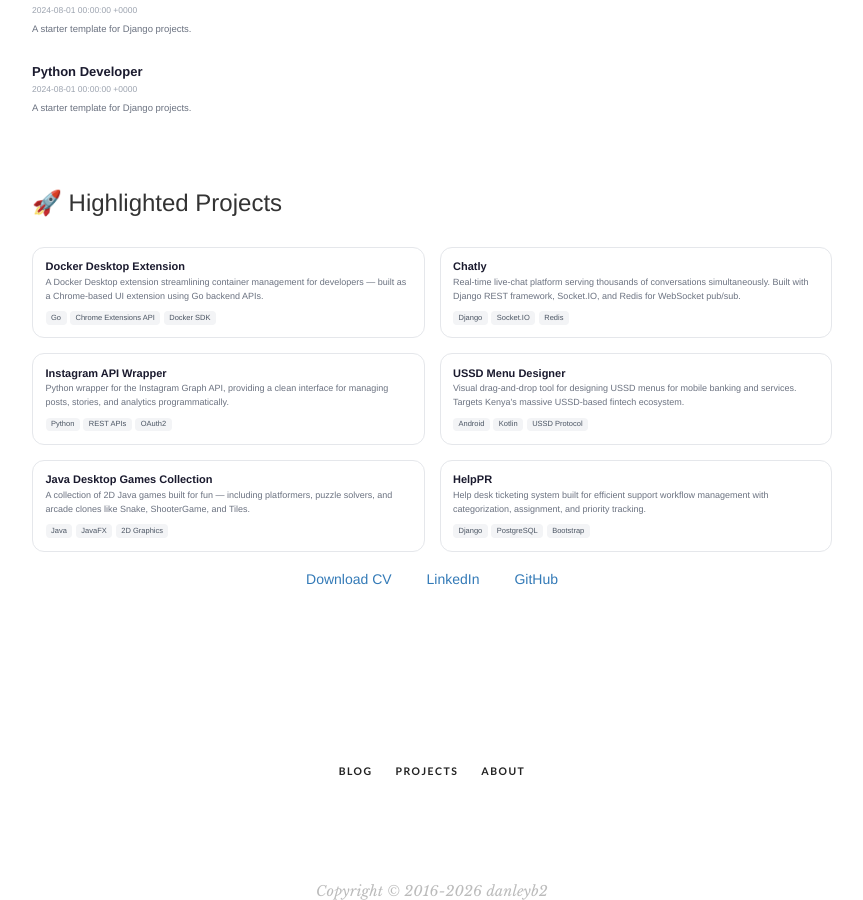
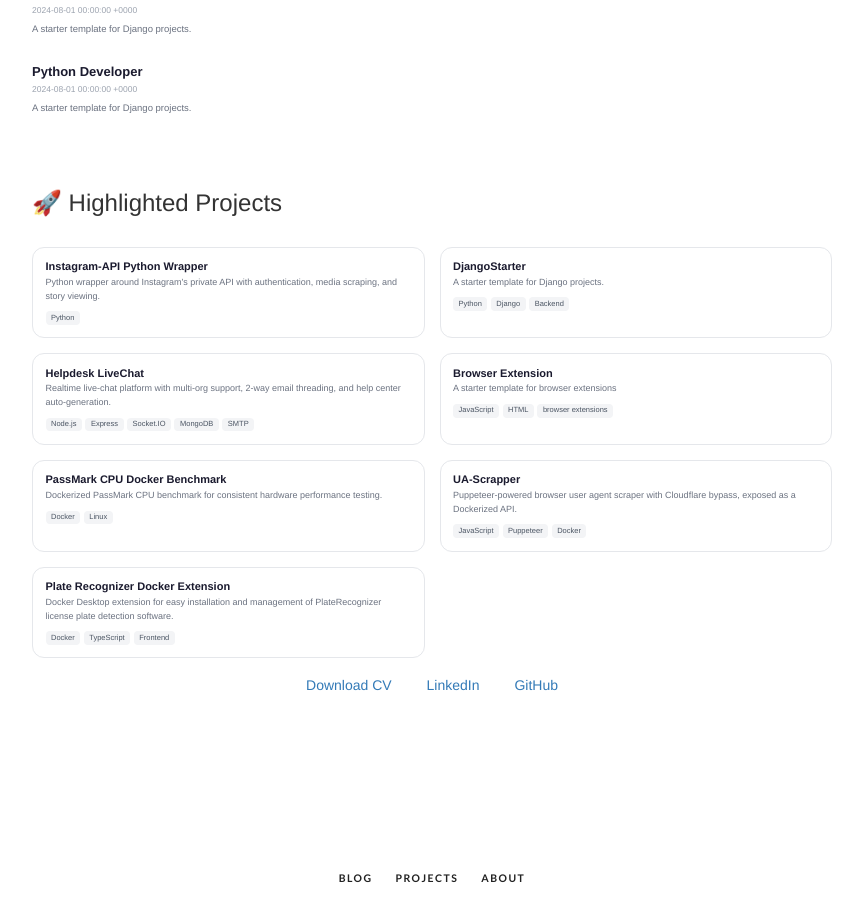
Before and after one commit to danleyb2/danleyb2.github.io, a Jekyll site: the page built from about.html, in a window 1280 px wide and 900 px high, scrolled down 1360 px. Shown: the whole window, without its empty margins (208-1071 px from the left). Built offline with Jekyll 4.4.1, drawn with Linux system fonts in a browser that asks for light colours; some web fonts are replaced.

Commit message:
Make Highlighted Projects come from _projects collection with is_highlighted flag

```diff
--- a/about.html
+++ b/about.html
@@ -230,65 +230,27 @@
         <h3>🚀 Highlighted Projects</h3>
         <div>
             <div class="proj-grid">
+{% for project in site.projects %}
+{% if project.is_highlighted == true %}
                 <div class="proj-card">
-                    <h4 class="proj-title"><a href="https://github.com/danleyb2/docker-desktop-extension" target="_blank">Docker Desktop Extension</a></h4>
-                    <p class="proj-desc">A Docker Desktop extension streamlining container management for developers — built as a Chrome-based UI extension using Go backend APIs.</p>
+                    <h4 class="proj-title">{% if project.github and project.github contains "http" %}
+                        <a href="{{ project.github }}" target="_blank">{{ project.title }}</a>
+                    {% else %}
+                        {{ project.title }}
+                    {% endif %}</h4>
+{% if project.description and project.description != "A starter template" %}
+                    <p class="proj-desc">{{ project.description }}</p>
+{% endif %}
+{% if project.technologies and project.technologies.size > 0 %}
                     <div class="proj-techs">
-                        <span class="proj-tech-tag">Go</span>
-                        <span class="proj-tech-tag">Chrome Extensions API</span>
-                        <span class="proj-tech-tag">Docker SDK</span>
+{% for tech in project.technologies %}
+                        <span class="proj-tech-tag">{{ tech }}</span>
+{% endfor %}
                     </div>
+{% endif %}
                 </div>
-
-                <div class="proj-card">
-                    <h4 class="proj-title"><a href="https://github.com/danleyb2/Chatly" target="_blank">Chatly</a></h4>
-                    <p class="proj-desc">Real-time live-chat platform serving thousands of conversations simultaneously. Built with Django REST framework, Socket.IO, and Redis for WebSocket pub/sub.</p>
-                    <div class="proj-techs">
-                        <span class="proj-tech-tag">Django</span>
-                        <span class="proj-tech-tag">Socket.IO</span>
-                        <span class="proj-tech-tag">Redis</span>
-                    </div>
-                </div>
-
-                <div class="proj-card">
-                    <h4 class="proj-title"><a href="https://github.com/danleyb2/Instagram-API" target="_blank">Instagram API Wrapper</a></h4>
-                    <p class="proj-desc">Python wrapper for the Instagram Graph API, providing a clean interface for managing posts, stories, and analytics programmatically.</p>
-                    <div class="proj-techs">
-                        <span class="proj-tech-tag">Python</span>
-                        <span class="proj-tech-tag">REST APIs</span>
-                        <span class="proj-tech-tag">OAuth2</span>
-                    </div>
-                </div>
-
-                <div class="proj-card">
-                    <h4 class="proj-title"><a href="https://danleyb2.dev/projects/ussds-android" target="_blank">USSD Menu Designer</a></h4>
-                    <p class="proj-desc">Visual drag-and-drop tool for designing USSD menus for mobile banking and services. Targets Kenya's massive USSD-based fintech ecosystem.</p>
-                    <div class="proj-techs">
-                        <span class="proj-tech-tag">Android</span>
-                        <span class="proj-tech-tag">Kotlin</span>
-                        <span class="proj-tech-tag">USSD Protocol</span>
-                    </div>
-                </div>
-
-                <div class="proj-card">
-                    <h4 class="proj-title"><a href="https://danleyb2.dev/projects/java-games.html" target="_blank">Java Desktop Games Collection</a></h4>
-                    <p class="proj-desc">A collection of 2D Java games built for fun — including platformers, puzzle solvers, and arcade clones like Snake, ShooterGame, and Tiles.</p>
-                    <div class="proj-techs">
-                        <span class="proj-tech-tag">Java</span>
-                        <span class="proj-tech-tag">JavaFX</span>
-                        <span class="proj-tech-tag">2D Graphics</span>
-                    </div>
-                </div>
-
-                <div class="proj-card">
-                    <h4 class="proj-title"><a href="https://danleyb2.dev/projects/helppr" target="_blank">HelpPR</a></h4>
-                    <p class="proj-desc">Help desk ticketing system built for efficient support workflow management with categorization, assignment, and priority tracking.</p>
-                    <div class="proj-techs">
-                        <span class="proj-tech-tag">Django</span>
-                        <span class="proj-tech-tag">PostgreSQL</span>
-                        <span class="proj-tech-tag">Bootstrap</span>
-                    </div>
-                </div>
+{% endif %}
+{% endfor %}
             </div>
         </div>
     </div>
```
